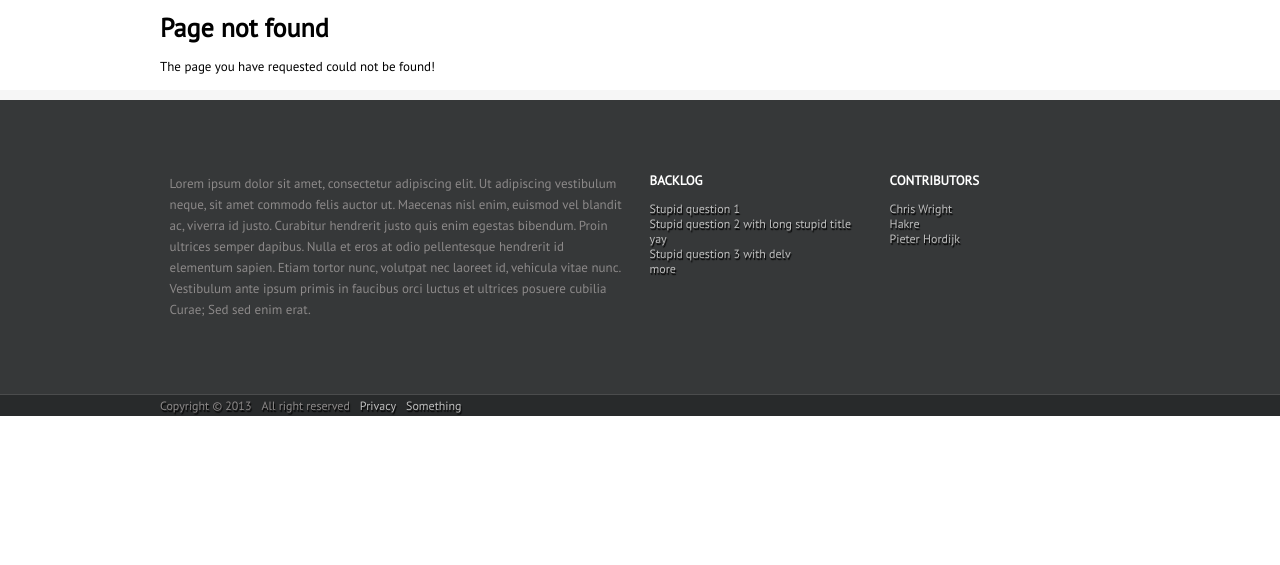
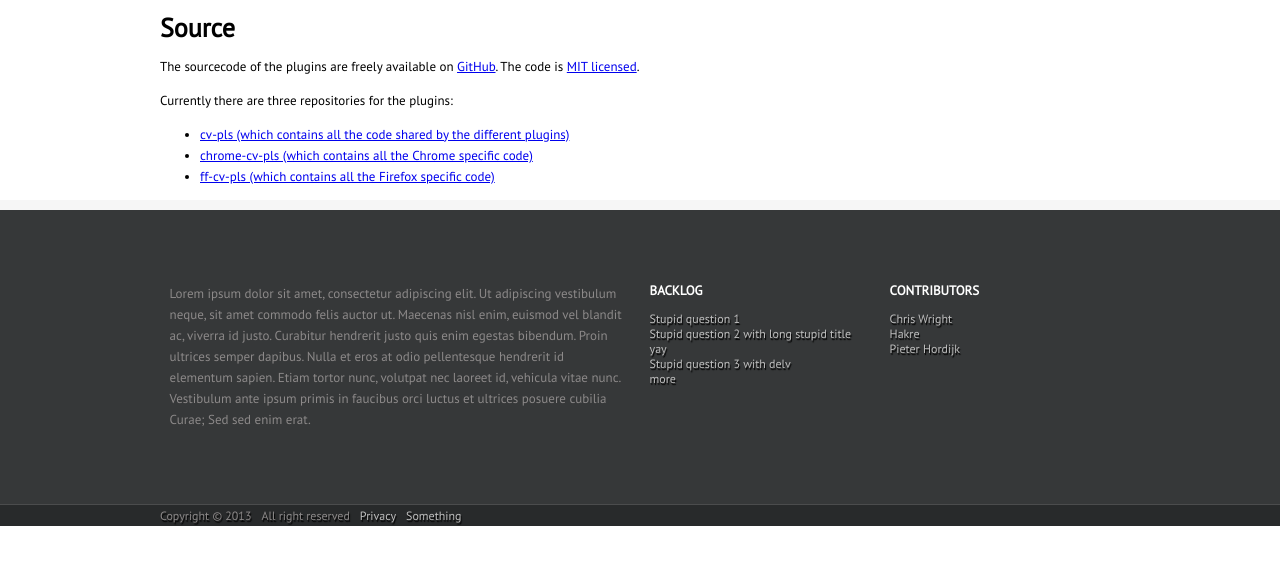
Before and after one commit to cv-pls/site, a PHP site: page /source in a window 1280 px wide. Shown: the part 87-652 px from the top of the page. Run offline with PHP 8.4, Linux system fonts and the light colour scheme.

Commit message:
added source page

```diff
--- a/bootstrap.php
+++ b/bootstrap.php
@@ -20,10 +20,17 @@ switch ($path[0]) {
         break;
 
     case 'changelog':
+        $title = 'Changelog';
         $content = get_page_content('changelog');
         break;
 
+    case 'source':
+        $title = 'Source';
+        $content = get_page_content('source');
+        break;
+
     default:
+        $title = 'Not found';
         $content = get_page_content('not-found');
         break;
 }
--- /dev/null
+++ b/pages/content/source.phtml
@@ -0,0 +1,8 @@
+<h1>Source</h1>
+<p>The sourcecode of the plugins are freely available on <a href="https://github.com/cv-pls" target="_blank">GitHub</a>. The code is <a href="http://www.opensource.org/licenses/mit-license.html" target="_blank">MIT licensed</a>.</p>
+<p>Currently there are three repositories for the plugins:</p>
+<ul>
+  <li><a href="https://github.com/cv-pls/cv-pls" target="_blank">cv-pls (which contains all the code shared by the different plugins)</a></li>
+  <li><a href="https://github.com/cv-pls/chrome-cv-pls" target="_blank">chrome-cv-pls (which contains all the Chrome specific code)</a></li>
+  <li><a href="https://github.com/cv-pls/ff-cv-pls" target="_blank">ff-cv-pls (which contains all the Firefox specific code)</a></li>
+</ul>
```
